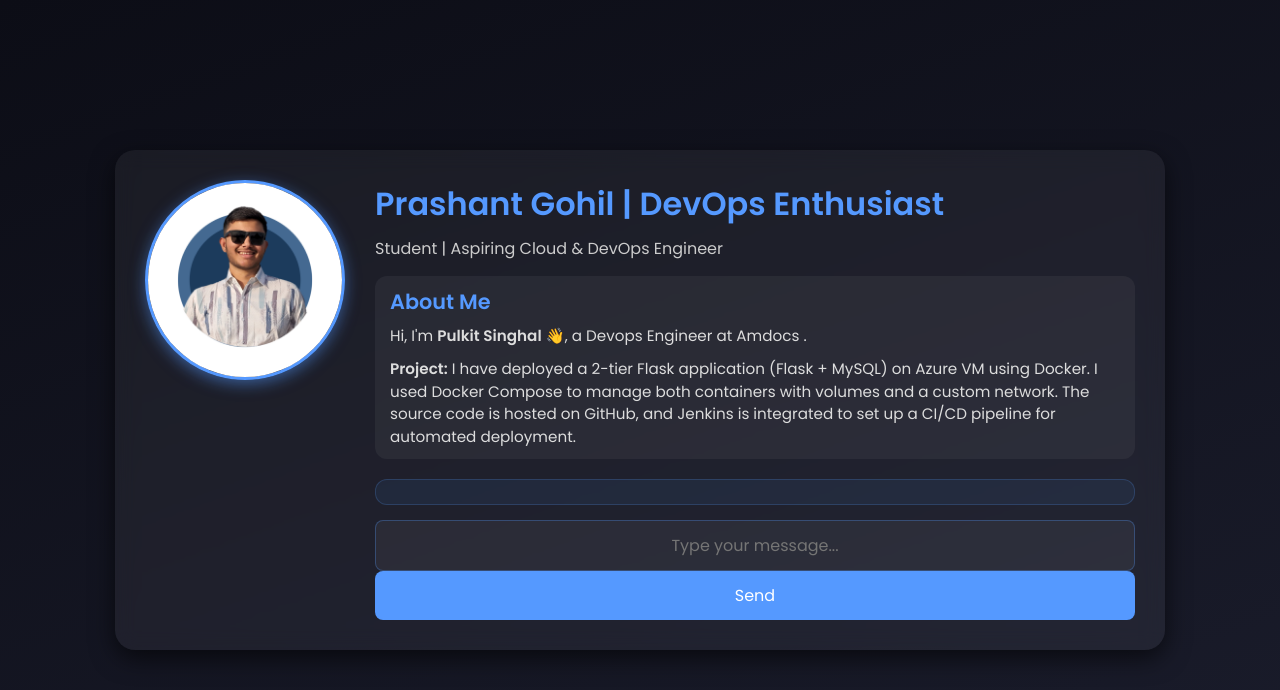
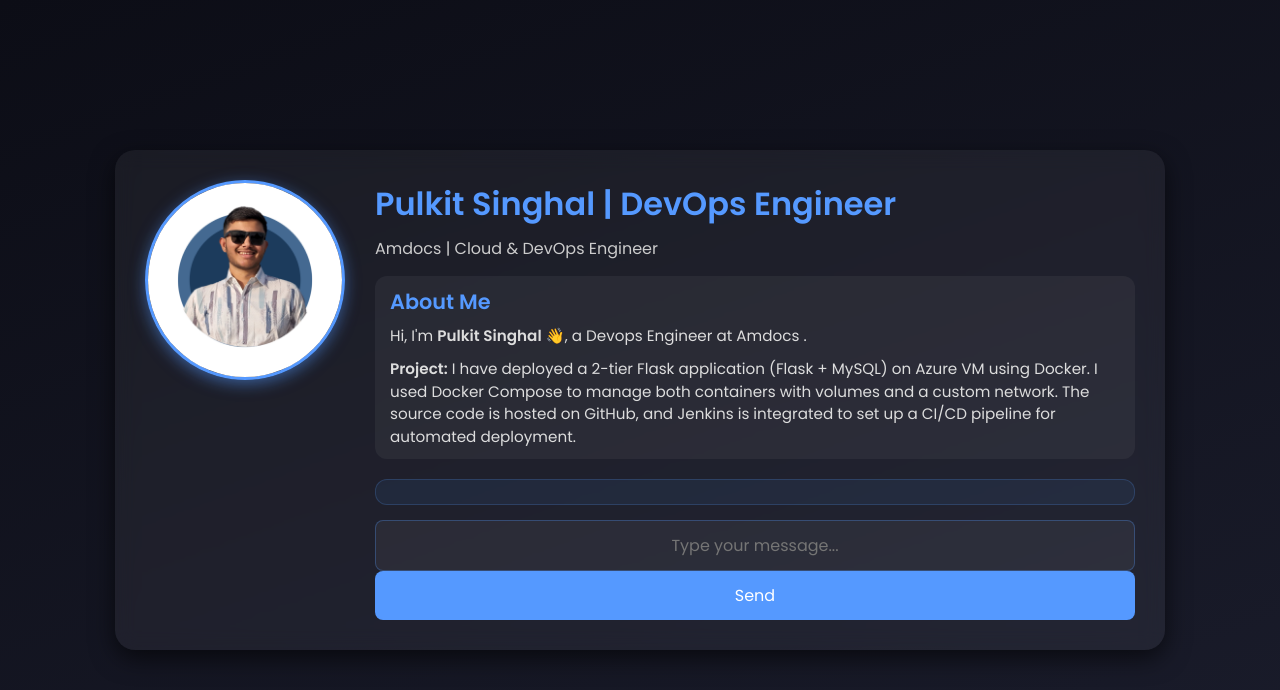
Before and after one commit to singhalpulkit1000/azure-project1, a Flask app: page / in a window 1280 px wide. Shown: the top 690 px of the page. Run offline with Flask 3, Linux system fonts and the light colour scheme; data that the repository does not hold is empty; some libraries are stand-ins or nearby versions.

Commit message:
owning part 2

```diff
--- a/templates/index.html
+++ b/templates/index.html
@@ -169,8 +169,8 @@
         <!-- Content -->
         <div class="content">
             <div class="header">
-                <h1>Prashant Gohil | DevOps Enthusiast</h1>
-                <p>Student | Aspiring Cloud & DevOps Engineer</p>
+                <h1>Pulkit Singhal | DevOps Engineer</h1>
+                <p>Amdocs | Cloud & DevOps Engineer</p>
             </div>
 
             <div class="about">
```
